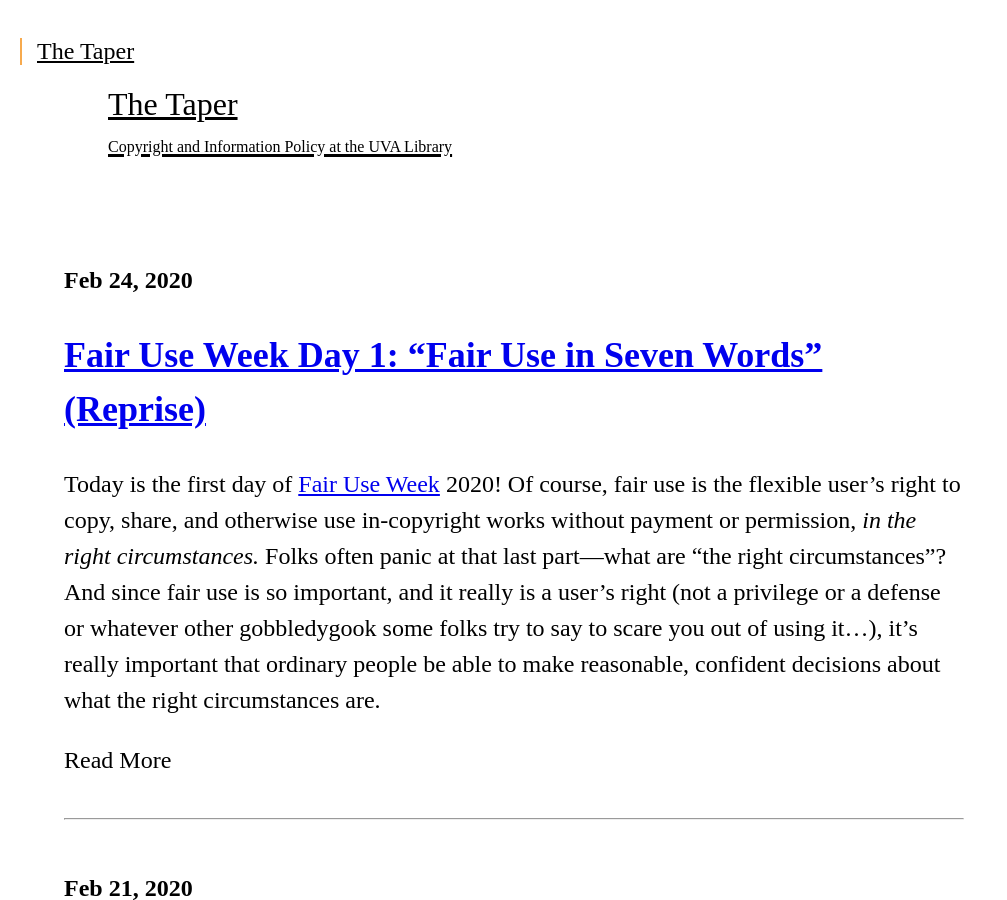
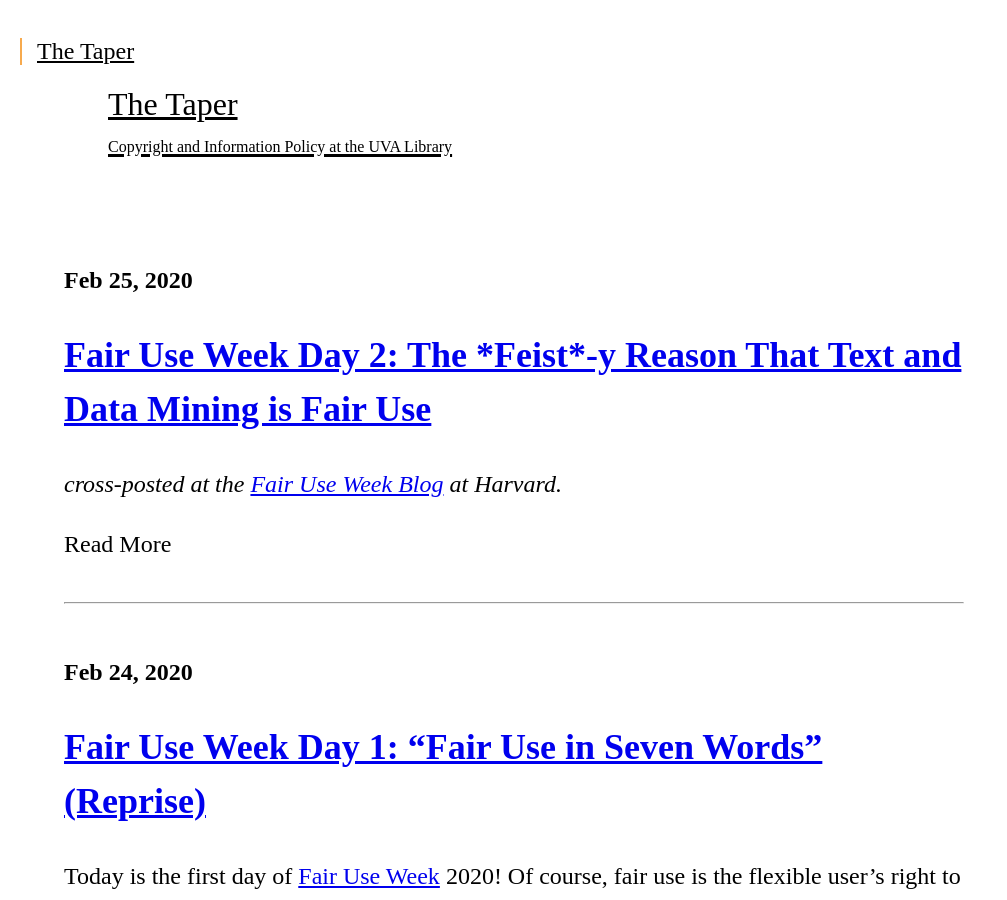
Before and after one commit to uvalib/thetaper, a Jekyll site: the page built from index.html, in a window 1280 px wide and 900 px high. Shown: the whole window, without its empty margins (0-1007 px from the left). Built offline with Jekyll 4.4.1, drawn with Linux system fonts in a browser that asks for light colours; some web fonts are replaced; comment, search, counter and statistics services are not loaded.

Commit message:
Update 2020-02-24-fair-use-week-day-2-the-feist-y-reason-that-text-and-data-mining-is-fair-use.md

```diff
--- a/_posts/2020-02-24-fair-use-week-day-2-the-feist-y-reason-that-text-and-data-mining-is-fair-use.md
+++ b/_posts/2020-02-24-fair-use-week-day-2-the-feist-y-reason-that-text-and-data-mining-is-fair-use.md
@@ -1,13 +1,13 @@
 ---
 layout: post
-published: false
+published: true
 comments: true
 date: '2020-02-24 20:03 -0500'
 title: >-
   Fair Use Week Day 2: The *Feist*-y Reason That Text and Data Mining is Fair
   Use
 ---
-*cross-posted at [Fair Use Week Blog](http://fairuseweek.org) at Harvard.*
+*cross-posted at the [Fair Use Week Blog](http://blogs.harvard.edu/copyrightosc/2020/02/25/fair-use-week-2020-day-two-with-guest-expert-brandon-butler/) at Harvard.*
 
 Happy Fair Use Week! This is a happy week, indeed, for me, because fair use is my favorite copyright doctrine. But my favorite copyright decision just may be *[Feist v. Rural Telephone Co.](https://en.wikipedia.org/wiki/Feist_Publications,_Inc.,_v._Rural_Telephone_Service_Co)*, a case about…telephone books!
 
```
